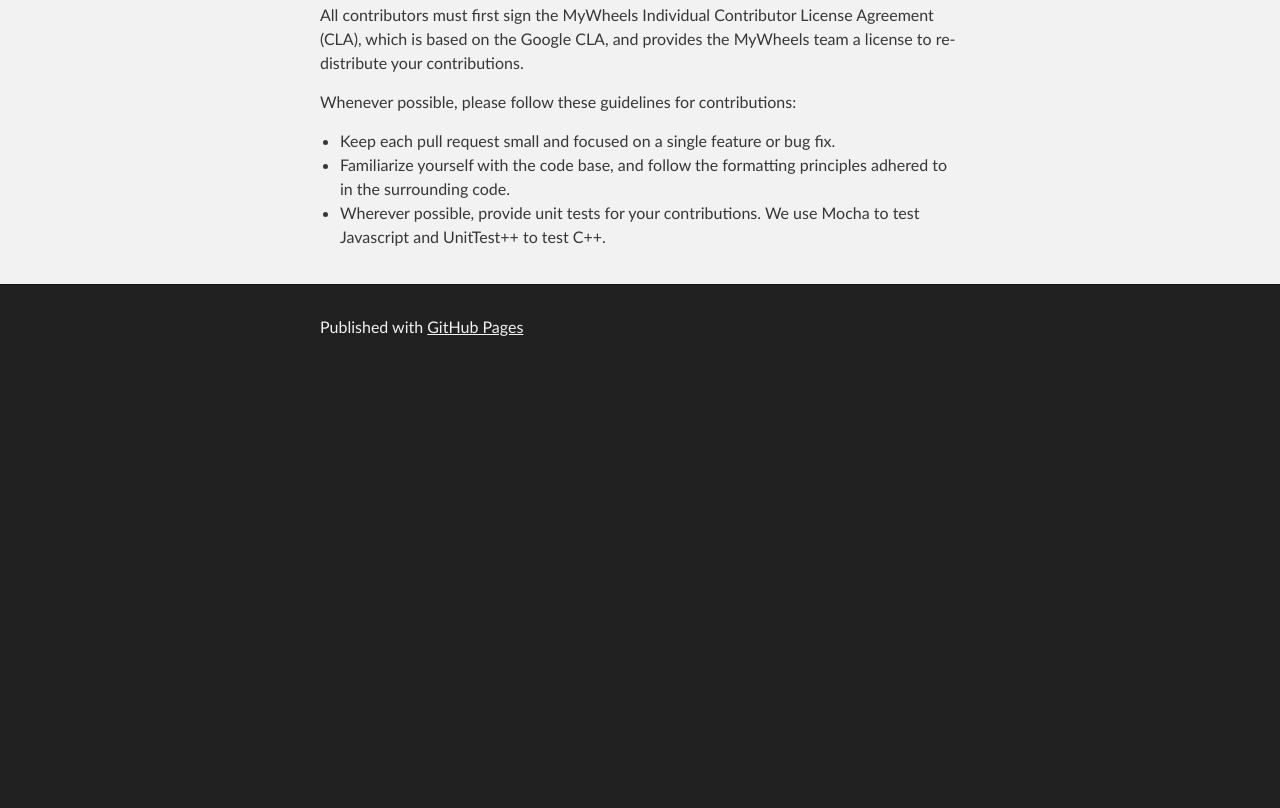
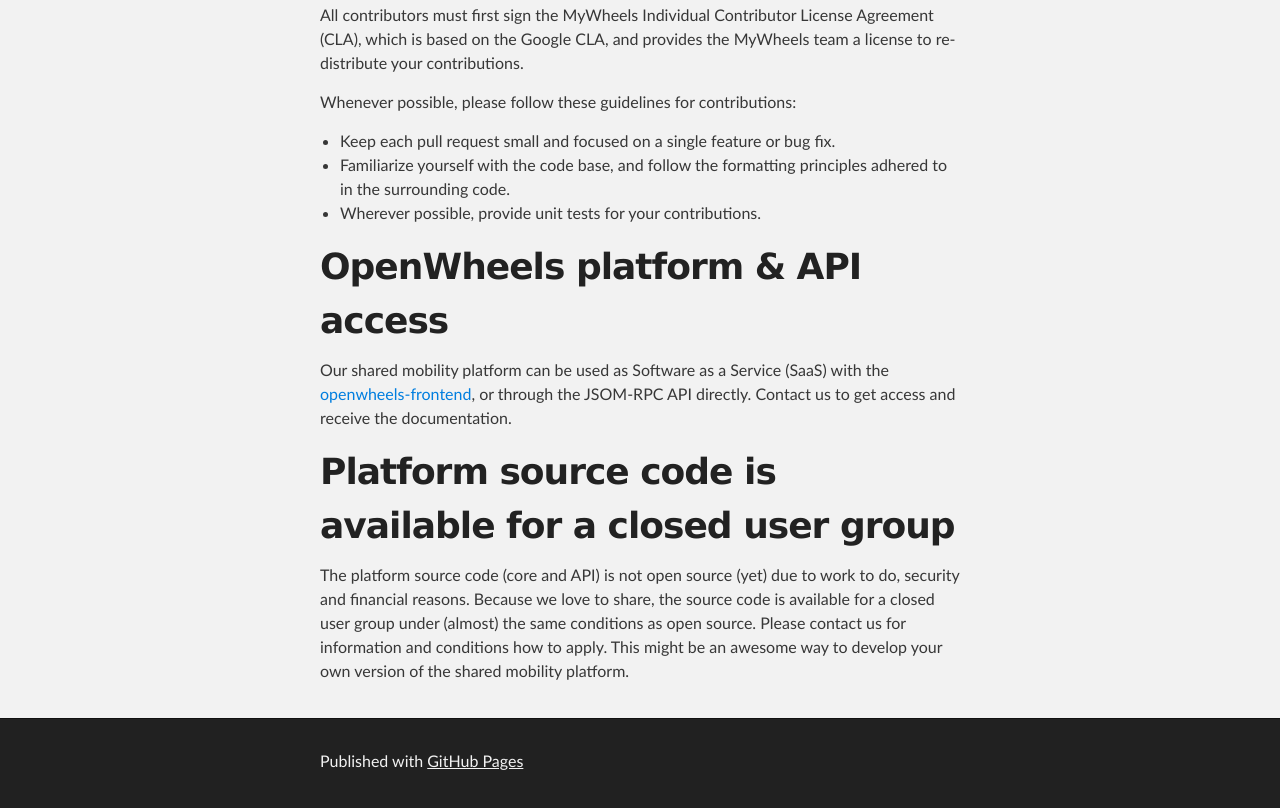
Before and after one commit to CommonBike/wiki, a plain HTML site: page index.html in a window 1280 px wide. Shown: the part 1089-1897 px from the top of the page. Before the commit the page ends 1463 px from the top, so only its background shows below. Drawn offline with Linux system fonts and the light colour scheme.

Commit message:
Replace master branch with page content via GitHub

```diff
--- a/index.html
+++ b/index.html
@@ -61,8 +61,18 @@ CTO MyWheels.nl</p>
 <ul>
 <li>Keep each pull request small and focused on a single feature or bug fix.</li>
 <li>Familiarize yourself with the code base, and follow the formatting principles adhered to in the surrounding code. </li>
-<li>Wherever possible, provide unit tests for your contributions. We use Mocha to test Javascript and UnitTest++ to test C++.</li>
+<li>Wherever possible, provide unit tests for your contributions. </li>
 </ul>
+
+<h1>
+<a id="openwheels-platform--api-access" class="anchor" href="#openwheels-platform--api-access" aria-hidden="true"><span class="octicon octicon-link"></span></a>OpenWheels platform &amp; API access</h1>
+
+<p>Our shared mobility platform can be used as Software as a Service (SaaS) with the <a href="http://github.com/mywheels/openwheels-frontend">openwheels-frontend</a>, or through the JSOM-RPC API directly. Contact us to get access and receive the documentation.</p>
+
+<h1>
+<a id="platform-source-code-is-available-for-a-closed-user-group" class="anchor" href="#platform-source-code-is-available-for-a-closed-user-group" aria-hidden="true"><span class="octicon octicon-link"></span></a>Platform source code is available for a closed user group</h1>
+
+<p>The platform source code (core and API) is not open source (yet) due to work to do, security and financial reasons. Because we love to share, the source code is available for a closed user group under (almost) the same conditions as open source. Please contact us for information and conditions how to apply. This might be an awesome way to develop your own version of the shared mobility platform.</p>
       </section>
     </div>
 
```
Also changed, not shown: params.json (+1 -1 lines).
